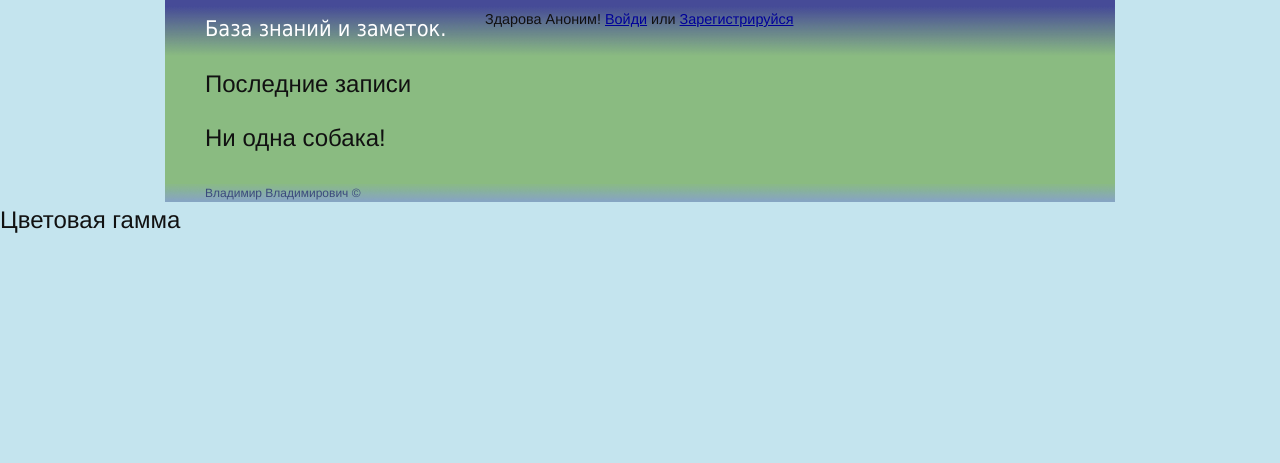
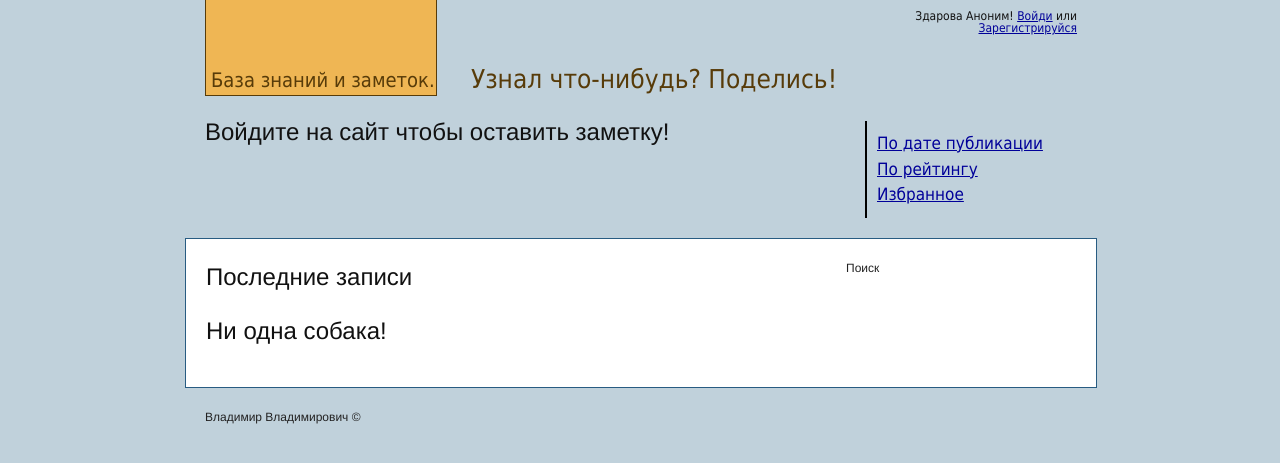
Before and after one commit to vladimirbright/knowledge, a Django app: template templates/index.html in a window 1280 px wide. Shown: the top 463 px of the page. Run offline with Django 3.2, Linux system fonts and the light colour scheme; the template is opened without the code that fills it, so the values that code supplies are empty.

Commit message:
Верстаем потихоньку.

```diff
--- a/s/css/main.css
+++ b/s/css/main.css
@@ -1,117 +1,81 @@
 /*Базовая cssка*/
+/*Цвета*/
 
-/*17 базовых цветов*/
-.c1 { color: #464b97; }
-.backc1 { background-color: #464b97; }
-.bordc1 { border-color: #464b97; }
-.c2 { color: #3a4090; }
-.backc2 { background-color: #3a4090; }
-.bordc2 { border-color: #3a4090; }
+.back-cod { background-color: #C0D1DB; }
+.bord-cod { border-color: #C0D1DB; }
+.col-cod { color: #C0D1DB; }
 
+.back-efb { background-color: #EFB654; }
+.bord-efb { border-color: #EFB654; }
+.col-efb { color: #EFB654; }
 
-.c3 { color: #167bb7; }
-.backc3 { background-color: #167bb7; }
-.bordc3 { border-color: #167bb7; }
-.c4 { color: #0c75b4; }
-.backc4 { background-color: #0c75b4; }
-.bordc4 { border-color: #0c75b4; }
+.back-573 { background-color: #573B09; }
+.bord-573 { border-color: #573B09; }
+.col-573 { color: #573B09; }
 
-.c5 { color: #78c2d8; }
-.backc5 { background-color: #78c2d8; }
-.bordc5 { border-color: #78c2d8; }
-.c6 { color: #72bfd6; }
-.backc6 { background-color: #72bfd6; }
-.bordc6 { border-color: #72bfd6; }
+/*Header*/
+.header {
+  font-family: 'Droid sans',Tahoma,sans-serif;
+}
+.header H1 {
+  font-size: 26px;
+  text-align: right;
+  margin: 66px 0 0 0;
+  color: #573B09;
+}
 
-.c7 { color: #ffffff; }
-.backc7 { background-color: #ffffff; }
-.bordc7 { border-color: #ffffff; }
+.logo {
+  height: 95px;
+  border: 1px solid #573B09;
+  border-top-width: 0;
+  background-color: #EFB654;
+}
+.logo, .logo A, .logo A:visited {
+  color: #573B09;
+  text-decoration: none;
+}
+.logo H2 {
+  margin: 65px auto 0 5px;
+  font-size: 20px;
+}
 
-.c8 { color: #c4e4ee; }
-.backc8 { background-color: #c4e4ee; }
-.bordc8 { border-color: #c4e4ee; }
-.c9 { color: #c1e3ed; }
-.backc9 { background-color: #c1e3ed; }
-.bordc9 { border-color: #c1e3ed; }
+.login-block {
+  text-align: right;
+  padding-top: 10px;
+}
+.login-block H3 {
+  font-size: 12px;
+}
 
-.c10 { color: #91bf88; }
-.backc10 { background-color: #91bf88; }
-.bordc10 { border-color: #91bf88; }
-.c11 { color: #8abb81; }
-.backc11 { background-color: #8abb81; }
-.bordc11 { border-color: #8abb81; }
+/*Форма*/
+.post-form INPUT[type="text"], INPUT[type="submit"], TEXTAREA {
+  border: 1px solid #285C82;
+}
+.post-form INPUT[type="text"], .post-form TEXTAREA {
+  width: 620px;
+  padding: 5px;
+}
+.post-form TEXTAREA {
+  height: 80px;
+}
 
-.c12 { color: #53b4b7; }
-.backc12 { background-color: #53b4b7; }
-.bordc12 { border-color: #53b4b7; }
-.c13 { color: #47afb2; }
-.backc13 { background-color: #47afb2; }
-.bordc13 { border-color: #47afb2; }
+/*Навигационные ссылки*/
+.navigation UL {
+  list-style: none;
+  border-left: 2px solid black;
+  padding: 10px;
+  margin: 25px 0 0 20px;
+  font-size: 17px;
+  font-family: "Droid sans",Tahoma,sans-serif;
+}
 
-.c14 { color: #3b4a7d; }
-.backc14 { background-color: #3b4a7d; }
-.bordc14 { border-color: #3b4a7d; }
-.c15 { color: #324277; }
-.backc15 { background-color: #324277; }
-.bordc15 { border-color: #324277; }
+/*Список топиков*/
+.topics {
+  border: 1px solid #285C82;
+  background-color: #FFFFFF;
+  margin: 20px;
+  padding: 20px;
+}
 
-.c16 { color: #86a4c4; }
-.backc16 { background-color: #86a4c4; }
-.bordc16 { border-color: #86a4c4; }
-.c17 { color: #7d9ec0; }
-.backc17 { background-color: #7d9ec0; }
-.bordc17 { border-color: #7d9ec0; }
-
-/*Верхнее меню*/
-.top_panel {
-  padding: 10px 0;
-  background-image: url(/s/i/hgr.jpg);
-  background-repeat: repeat-x;
-  background-position: 0 100%;
+.topics .topics-inner {
 }
-.top_panel H2 {
-  margin: 0;
-}
-.top_panel H2 A {
-  text-decoration: none;
-  color: white;
-  font-size: 90%;
-  font-family: Tahoma,Verdana,sans-serif;
-}
-.top_panel UL {
-  list-style: none;
-  padding: 0;
-}
-.top_panel UL LI {
-  float: right;
-  margin-left: 5px;
-}
-/*Основной блок*/
-.main_content { padding: 10px 0; }
-/*Форма*/
-.postform_wrapper INPUT[type="text"] {
-  width: 868px;
-  font-size: 26px;
-}
-.postform_wrapper TEXTAREA {
-  width: 858px;
-}
-.errorlist {
-  list-style: none;
-  padding: 0;
-  margin: 0;
-  font-weight: bold;
-}
-/*Карточки*/
-.card {
-  margin-bottom: 10px;
-  height: 150px;
-  overflow: hidden;
-  border: 5px solid green;
-}
-/*Низняя панель с копирайтами.*/
-.bottom_panel {
-  background-image: url(/s/i/hgrb.jpg);
-  background-repeat: repeat-x;
-  background-position: 0 0;
-}
--- a/templates/index.html
+++ b/templates/index.html
@@ -2,61 +2,84 @@
 <HTML>
 <HEAD>
     <TITLE>{% if title %}{{title}}{% else %}База знаний и рещений{% endif %}</TITLE>
+    <META http-equiv="Content-Type" content="text/html; charset=UTF-8">
     <LINK rel="stylesheet" href="/s/css/blueprint/screen.css" type="text/css" media="screen, projection">
     <!--[if lt IE 8]><link rel="stylesheet" href="/s/css/blueprint/ie.css" type="text/css" media="screen, projection"><![endif]-->
     <LINK href="/s/css/main.css" rel="stylesheet" type="text/css">
     <SCRIPT type="text/javascript" src="/s/js/jquery.min.js"></SCRIPT>
 </HEAD>
-<BODY class="backc8">
+<BODY class="back-cod">
 <DIV class="container">
     <!--Верхнее меню-->
-    <DIV class="span-24 last top_panel backc1">
+    <DIV class="span-24 last header">
     {% block header %}
         <DIV class="span-1">&nbsp;</DIV>
-        <DIV class="span-7">
+        <DIV class="span-6 logo">
             <H2><A href="/">База знаний и заметок.</A></H2>
         </DIV>
-        <DIV class="span-15">
+        <DIV class="span-10">
+            <H1>Узнал что-нибудь? Поделись!</H1>
+        </DIV>
+        <DIV class="span-6 login-block">
         {% if user.is_authenticated %}
-            <!--<H4>Здарова, {{ user.username }}!</H4>-->
-            <UL>
-                <LI><A href="{% url django.contrib.auth.views.logout %}" title="Выйти"><IMG alt="Выйти" src="/s/i/logout32.png"></A></LI>
-                <LI><A href="/settings/" title="Настройки"><IMG alt="Настройки" src="/s/i/settings32.png"></A></LI>
-                <LI><A href="/user/" title="Профиль"><IMG alt="Профиль" src="/s/i/users32.png"></A></LI>
-                <LI><A href="/favorites/" title="Избранное"><IMG alt="Избранное" src="/s/i/idea32.png"></A></LI>
-                <LI><A href="/new/" title="Написать"><IMG alt="Написать" src="/s/i/new32.png"></A></LI>
-                <LI><H2><A>{{ user.username }}</A></H2></LI>
-            </UL>
+            <H3>Hi, <A>{{ user.username }}!</A></H3>
         {% else %}
-          <H4>Здарова Аноним! <A href="{% url django.contrib.auth.views.login %}">Войди</A> или <A href="{% url knowledge.users.views.register %}">Зарегистрируйся</A></H4>
+          <H3>Здарова Аноним! <A href="{% url django.contrib.auth.views.login %}">Войди</A> или <A href="{% url knowledge.users.views.register %}">Зарегистрируйся</A></H3>
         {% endif %}
         </DIV>
         <DIV class="span-1 last">&nbsp;</DIV>
     {% endblock %}
     </DIV>
-<!--Основной контент-->
-    <DIV class="backc11 span-24 last main_content">
-        {% block main %}
+{% comment %}
+    Конец хедера.
+    Начало блок с формой и сортировками.
+{% endcomment %}
+<DIV class="span-24 last">
+    <DIV class="span-1">&nbsp;</DIV>
+    <DIV class="span-16 post-form">&nbsp;
+    {% block form %}
         {% if user.is_authenticated %}
-                <DIV class="span-1">&nbsp;</DIV>
-                <DIV class="span-22 postform_wrapper">
-                    <H2>Записать мысль</H2>
             <FORM action="{% url knowledge.cards.views.index %}" method="POST">
             {% if postForm.topic.errors %}<DIV class="error">{{ postForm.topic.errors }}</DIV>{% endif %}
-                    <DIV class="bordc2 c1">{{ postForm.topic }}</DIV>
+            <DIV>{{ postForm.topic }}</DIV>
             {% if postForm.cardtext.errors %}<DIV class="error">{{ postForm.cardtext.errors }}</DIV>{% endif %}
             <DIV>{{ postForm.cardtext }}</DIV>
             <DIV><INPUT type="submit" value="Пусть знают все!"/><SPAN class="new_card_form_other_link"> или пойти в зад</SPAN></DIV>
             </FORM>
+        {% else %}
+            <H2>Войдите на сайт чтобы оставить заметку!</H2>
+        {% endif %}
+    {% endblock %}
+    </DIV>
+    <DIV class="span-6 navigation">
+    {% block navigation %}
+        <UL>
+            <LI><A>По дате публикации</A></LI>
+            <LI><A>По рейтингу</A></LI>
+            <LI><A>Избранное</A></LI>
+        </UL>
+    {% endblock %}
     </DIV>
     <DIV class="span-1 last">&nbsp;</DIV>
-            {% endif %}
-            <DIV class="span-1">&nbsp;</DIV>
-            <DIV class="span-22">
+</DIV>
+{% comment %}
+    Конец блока с формой.
+    Начало вывода топиков.
+{% endcomment %}
+<DIV class="span-22 last topics">
+    {% block currentplace%}
+    <DIV class="span-16">
         <H2>Последние записи</H2>
+    </DIV>
+    {% endblock %}
+    {% block search %}
+    <DIV class="span-6 last">Поиск</DIV>
+    {% endblock %}
+    {% block main %}
+    <DIV class="span-22 last">
         {% if cards %}
             {% for card in cards %}
-                        <DIV class="card backc17 span-10 {% cycle '' 'last' %}">
+                <DIV class="card">
                     <H4><A href="{% url knowledge.cards.views.details card.pk  %}">{{ card.topic }}</A></H4>
                     <HR>
                     <P>{{ card.cardtext }}</P>
@@ -68,7 +91,6 @@
             <H2>Ни одна собака!</H2>
         {% endif %}
     </DIV>
-            <DIV class="span-1 last">&nbsp;</DIV>
     {% endblock %}
 </DIV>
 <!--Копирайты-->
@@ -78,11 +100,4 @@
         <DIV class="span-1 last">&nbsp;</DIV>
     </DIV>
 </DIV>
-<H2>Цветовая гамма</H2>
-<DIV style="background-color: #eeeeee; overflow: auto;">
-{% for i in x17 %}
-    <DIV class="backc{{i}}" style="color:yellow;font-weight:bold;margin:5px;float:left;width:30px;text-align:center;font-weight: bold;">{{ i }}</DIV>
-{% endfor  %}
-</DIV>
-</BODY>
-</HTML>
+</BODY></HTML>
```
Lines whose indentation alone changed are shown as unchanged.
